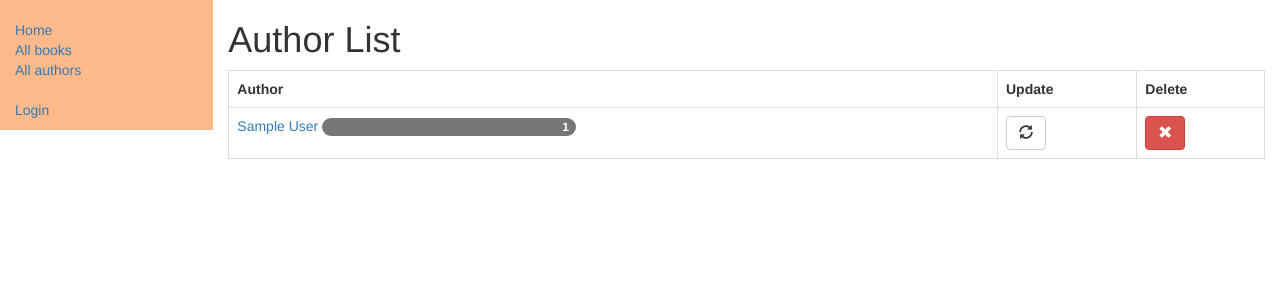
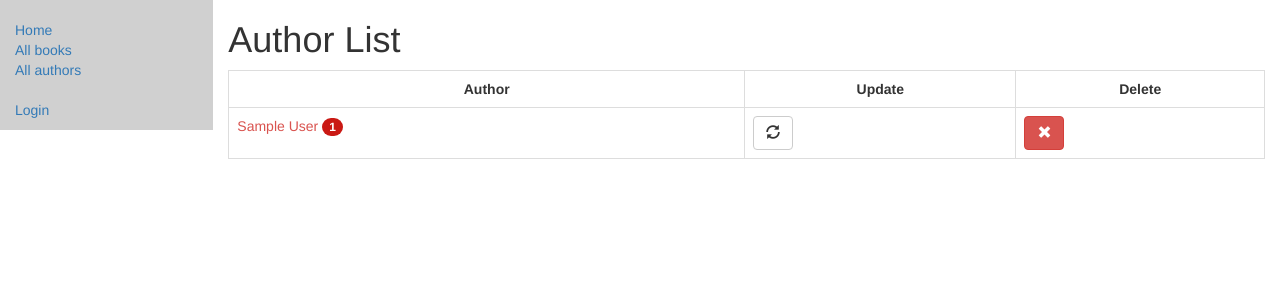
Before and after one commit to chewinggumking/locallibrary, a Django app: template catalog/templates/catalog/author_list.html in a window 1280 px wide. Shown: the top 300 px of the page. Run offline with Django 3.2, Linux system fonts and the light colour scheme; the template is opened without the code that fills it: most values are stand-ins (such as "Sample title", 1, 10 or a date in 2020); some libraries are stand-ins or nearby versions.

Commit message:
more css

```diff
--- a/catalog/static/css/styles.css
+++ b/catalog/static/css/styles.css
@@ -5,7 +5,7 @@
 }
 
 .mysidebar {
-  background-color: #ffba8b;
+  background-color: #d0d0d0;
 
 }
 
@@ -20,9 +20,18 @@
 
 .table-head {
   text-align: center;
-
 }
 
-.badge {
-  padding-left: 20em;
+.author-list{
+  color: #d9534f;
+  }
+
+  .author-list:hover{
+    color: #25c117;
+    }
+
+
+.badge{
+  background-color: #ca1914;
+  align-items: stretch;
 }
--- a/catalog/templates/catalog/author_list.html
+++ b/catalog/templates/catalog/author_list.html
@@ -8,15 +8,15 @@
 
    {% if author_list %}
    <table class="table table-bordered table-hover">
-          <tr class="table-head">
-          <th >Author</th>
-          <th >Update</th>
-          <th >Delete</th>
+          <tr >
+          <th class="table-head">Author</th>
+          <th class="table-head">Update</th>
+          <th class="table-head">Delete</th>
           </tr>
 
      {% for author in author_list %}
     <tr>
-       <td><a href="{{ author.get_absolute_url }}">{{ author.first_name }} {{author.last_name}}
+       <td><a href="{{ author.get_absolute_url }}" class="author-list">{{ author.first_name }} {{author.last_name}}
        <span class="badge">{{author.get_books.count}}</span>
        </a>
        </td>
--- a/locallibrary/settings.py
+++ b/locallibrary/settings.py
@@ -120,8 +120,8 @@ USE_TZ = True
 # Static files (CSS, JavaScript, Images)
 # https://docs.djangoproject.com/en/1.11/howto/static-files/
 
-STATIC_ROOT = [BASE_DIR + '/static/css']
+STATIC_ROOT = [BASE_DIR + '/static/css/']
 
-STATIC_URL = '/static/'
+STATIC_URL = '/static/css/'
 
 LOGIN_REDIRECT_URL = '/'
```
Also changed, not shown: db.sqlite3.
